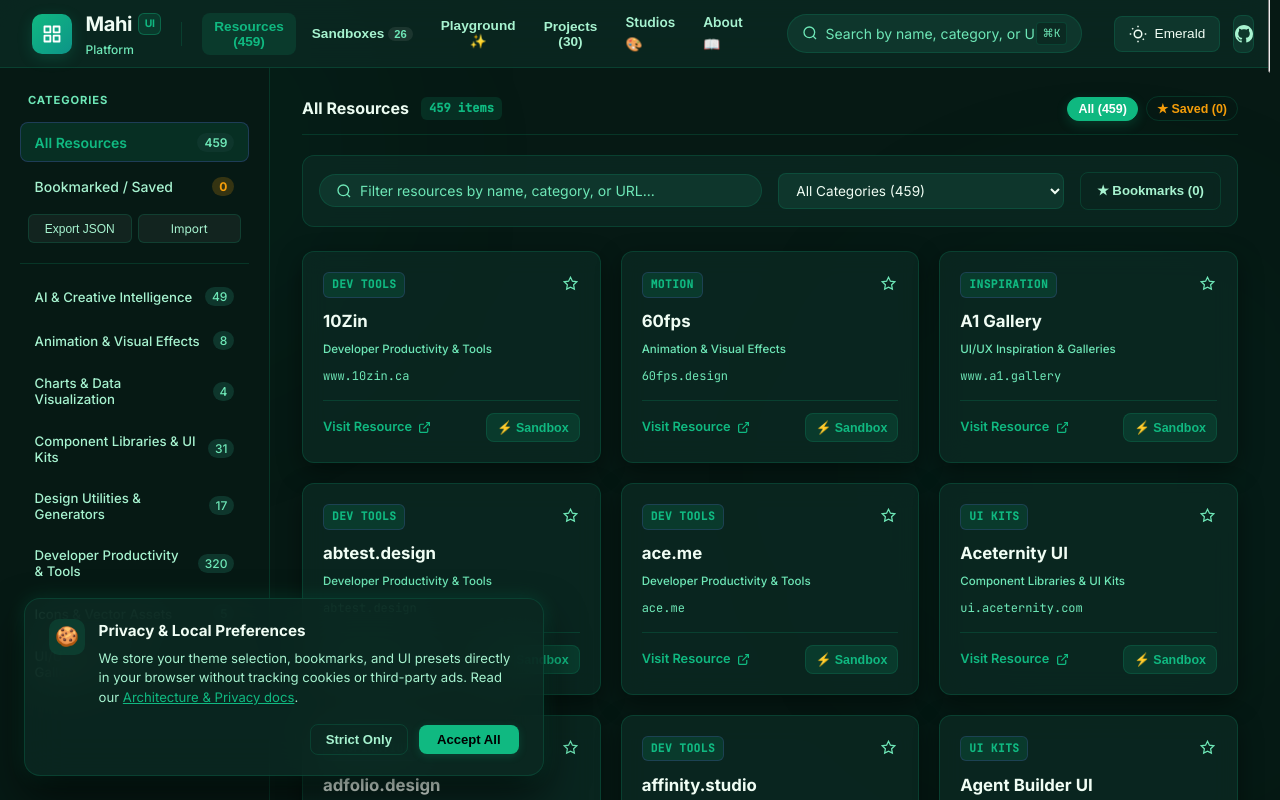
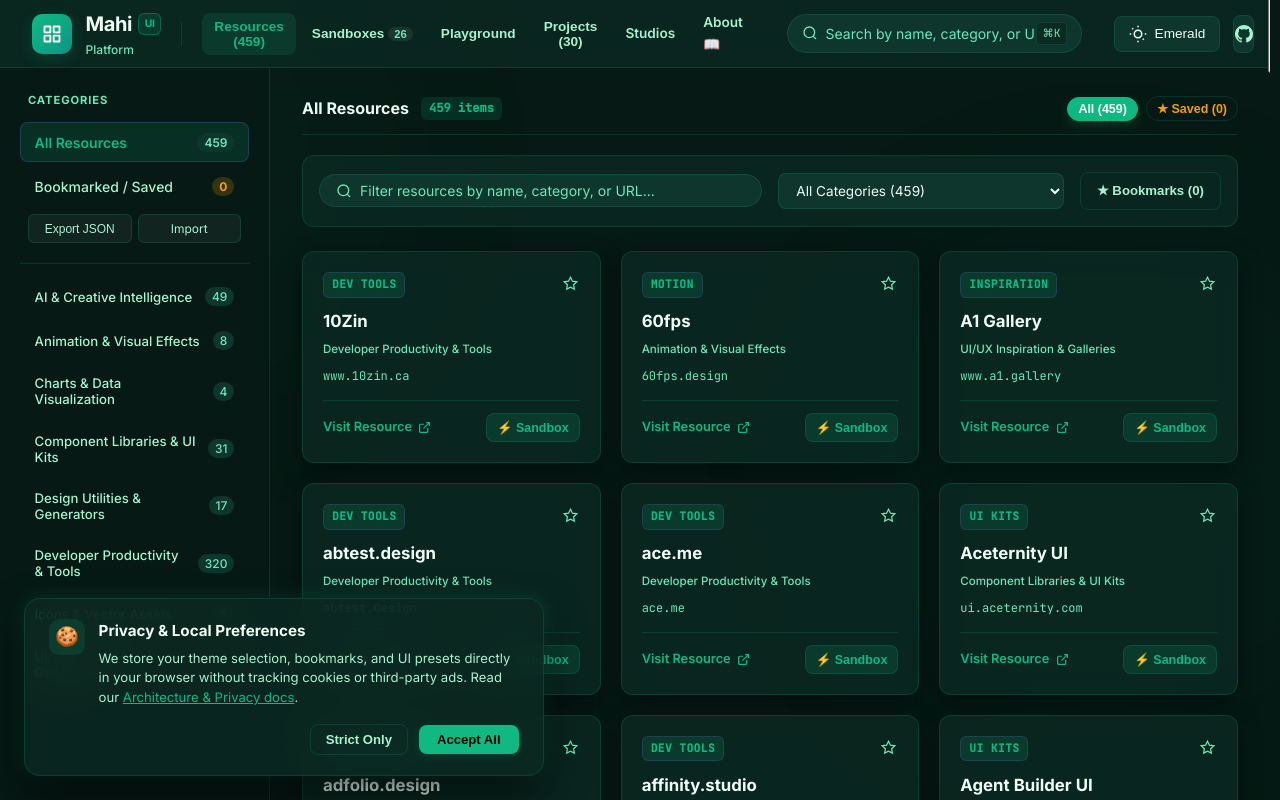
Before and after one commit to mahi-developer-universe/Mahi-UI-Component-Playground, a Next.js app: page / in a window 1280 px wide. Shown: the top 800 px of the page. Built offline with nearby package versions, Linux system fonts and the light colour scheme.

Commit message:
refactor(icons): replace all text and emoji placeholders with real-time vector Lucide SVG icons

```diff
--- a/src/app/page.tsx
+++ b/src/app/page.tsx
@@ -212,7 +212,7 @@
                 transition: 'all 0.15s ease'
               }}
             >
-              Playground ✨
+              Playground
             </button>
             <button
               onClick={() => setActiveTab('projects')}
@@ -244,7 +244,7 @@
                 transition: 'all 0.15s ease'
               }}
             >
-              Studios 🎨
+              Studios
             </Link>
             <Link
               href="/about"
--- a/src/components/layout/Sidebar.tsx
+++ b/src/components/layout/Sidebar.tsx
@@ -5,6 +5,17 @@
 import { usePathname } from 'next/navigation';
 import { useAppStore } from '@/stores/appStore';
 import { CANONICAL_PROJECTS } from '@/data/projects/canonicalRegistry';
+
+import {
+  Home,
+  Terminal,
+  FolderKanban,
+  Palette,
+  Star,
+  Clock,
+  Settings,
+  BookOpen
+} from 'lucide-react';
 
 export const Sidebar: React.FC = () => {
   const pathname = usePathname();
@@ -17,14 +28,14 @@
   };
 
   const navLinks = [
-    { href: '/', label: 'Overview', icon: '🏠' },
-    { href: '/playground', label: 'Component Studio', icon: '⚡' },
-    { href: '/projects', label: 'All 30 Projects', icon: '📦' },
-    { href: '/studios', label: 'Creative Studios', icon: '🎨' },
-    { href: '/favorites', label: `Favorites (${favorites.length})`, icon: '⭐' },
-    { href: '/recent', label: 'Recently Opened', icon: '🕒' },
-    { href: '/settings', label: 'Preferences', icon: '⚙️' },
-    { href: '/about', label: 'About & Roadmap', icon: '📖' }
+    { href: '/', label: 'Overview', icon: Home },
+    { href: '/playground', label: 'Component Studio', icon: Terminal },
+    { href: '/projects', label: 'All 30 Projects', icon: FolderKanban },
+    { href: '/studios', label: 'Creative Studios', icon: Palette },
+    { href: '/favorites', label: `Favorites (${favorites.length})`, icon: Star },
+    { href: '/recent', label: 'Recently Opened', icon: Clock },
+    { href: '/settings', label: 'Preferences', icon: Settings },
+    { href: '/about', label: 'About & Roadmap', icon: BookOpen }
   ];
 
   const categories = [
@@ -76,6 +87,7 @@
         <nav style={{ display: 'flex', flexDirection: 'column', gap: '2px' }}>
           {navLinks.map((item) => {
             const isActive = pathname === item.href;
+            const IconComp = item.icon;
             return (
               <Link
                 key={item.href}
@@ -95,7 +107,7 @@
                   borderLeft: isActive ? '3px solid var(--accent-primary)' : '3px solid transparent'
                 }}
               >
-                <span>{item.icon}</span>
+                <IconComp size={16} />
                 <span>{item.label}</span>
               </Link>
             );
--- a/src/features/sandboxes/SandboxHub.tsx
+++ b/src/features/sandboxes/SandboxHub.tsx
@@ -3,6 +3,7 @@
 import React, { useState, useMemo } from 'react';
 import { SANDBOX_REGISTRY, SandboxItem } from './sandboxRegistry';
 import { SandboxModal } from './SandboxModal';
+import { SandboxVectorIcon } from './SandboxVectorIcon';
 import interactiveRendered from '@/data/projects/interactive-rendered.json';
 
 // Embedded Studio Components
@@ -237,7 +238,6 @@
             <div style={{ display: 'flex', alignItems: 'center', gap: '0.85rem' }}>
               <span
                 style={{
-                  fontSize: '1.25rem',
                   width: '38px',
                   height: '38px',
                   borderRadius: '8px',
@@ -245,10 +245,11 @@
                   border: '1px solid var(--border-color)',
                   display: 'inline-flex',
                   alignItems: 'center',
-                  justifyContent: 'center'
+                  justifyContent: 'center',
+                  color: 'var(--accent-primary)'
                 }}
               >
-                {activeInlineSandbox.icon}
+                <SandboxVectorIcon iconId={activeInlineSandbox.id} size={20} />
               </span>
               <div>
                 <div style={{ display: 'flex', alignItems: 'center', gap: '8px' }}>
@@ -373,7 +374,6 @@
                     <div style={{ display: 'flex', alignItems: 'center', gap: '0.65rem' }}>
                       <span
                         style={{
-                          fontSize: '1.2rem',
                           width: '36px',
                           height: '36px',
                           borderRadius: '8px',
@@ -381,10 +381,12 @@
                           display: 'inline-flex',
                           alignItems: 'center',
                           justifyContent: 'center',
-                          border: '1px solid var(--border-color)'
+                          border: '1px solid var(--border-color)',
+                          color: 'var(--accent-primary)',
+                          flexShrink: 0
                         }}
                       >
-                        {item.icon}
+                        <SandboxVectorIcon iconId={item.id} size={18} />
                       </span>
                       <div>
                         <h4 style={{ margin: 0, fontSize: '0.95rem', fontWeight: 700, color: 'var(--text-main)' }}>
--- a/src/features/sandboxes/SandboxModal.tsx
+++ b/src/features/sandboxes/SandboxModal.tsx
@@ -2,6 +2,7 @@
 
 import React from 'react';
 import { SandboxItem } from './sandboxRegistry';
+import { SandboxVectorIcon } from './SandboxVectorIcon';
 import interactiveRendered from '@/data/projects/interactive-rendered.json';
 
 // Direct Studios Components
@@ -141,7 +142,6 @@
           <div style={{ display: 'flex', alignItems: 'center', gap: '0.75rem' }}>
             <span
               style={{
-                fontSize: '1.4rem',
                 width: '42px',
                 height: '42px',
                 borderRadius: '10px',
@@ -149,10 +149,12 @@
                 border: '1px solid var(--border-color)',
                 display: 'inline-flex',
                 alignItems: 'center',
-                justifyContent: 'center'
+                justifyContent: 'center',
+                color: 'var(--accent-primary)',
+                flexShrink: 0
               }}
             >
-              {sandbox.icon}
+              <SandboxVectorIcon iconId={sandbox.id} size={22} />
             </span>
             <div>
               <div style={{ display: 'flex', alignItems: 'center', gap: '0.5rem' }}>
--- /dev/null
+++ b/src/features/sandboxes/SandboxVectorIcon.tsx
@@ -0,0 +1,70 @@
+import React from 'react';
+import {
+  Palette,
+  Sliders,
+  Type,
+  Sparkles,
+  Grid,
+  Play,
+  LayoutTemplate,
+  Puzzle,
+  BarChart3,
+  Box,
+  Smartphone,
+  Cpu,
+  MousePointerClick,
+  Loader2,
+  TrendingUp,
+  Boxes,
+  FileCode,
+  ShieldCheck,
+  Activity,
+  Kanban,
+  CreditCard,
+  Layers,
+  HelpCircle
+} from 'lucide-react';
+
+interface SandboxIconProps {
+  iconId: string;
+  size?: number;
+  className?: string;
+  style?: React.CSSProperties;
+}
+
+const ICON_MAP: Record<string, React.FC<{ size?: number; className?: string; style?: React.CSSProperties }>> = {
+  // Studios
+  'studio-colors': Palette,
+  'studio-themes': Sliders,
+  'studio-typography': Type,
+  'studio-icons': Sparkles,
+  'studio-backgrounds': Grid,
+  'studio-motion': Play,
+  'studio-pagebuilder': LayoutTemplate,
+  'studio-recipes': Puzzle,
+  'studio-charts': BarChart3,
+  'studio-threed': Box,
+  'studio-reactnative': Smartphone,
+  'studio-reverse': Cpu,
+
+  // Projects
+  'proj-button-gallery': MousePointerClick,
+  'proj-loader-lab': Loader2,
+  'proj-chart-playground': BarChart3,
+  'proj-gradient-studio': Palette,
+  'proj-pattern-studio': Grid,
+  'proj-dither-studio': Sparkles,
+  'proj-logo-maker': Sparkles,
+  'proj-css-generator': Layers,
+  'proj-a11y-checker': ShieldCheck,
+  'proj-saas-dashboard': TrendingUp,
+  'proj-kanban-workspace': Kanban,
+  'proj-pricing-builder': CreditCard,
+  'proj-device-previewer': Smartphone,
+  'proj-tokens-generator': Sliders
+};
+
+export const SandboxVectorIcon: React.FC<SandboxIconProps> = ({ iconId, size = 18, className, style }) => {
+  const IconComponent = ICON_MAP[iconId] || Boxes;
+  return <IconComponent size={size} className={className} style={style} />;
+};
```
